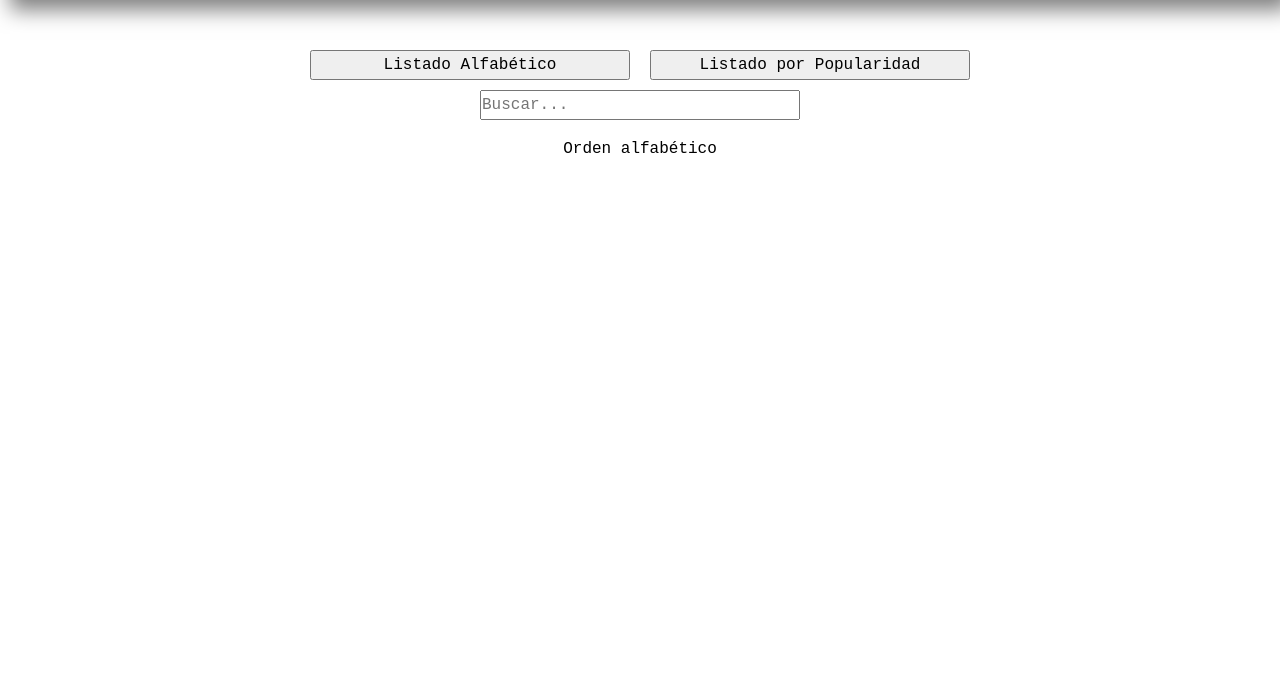
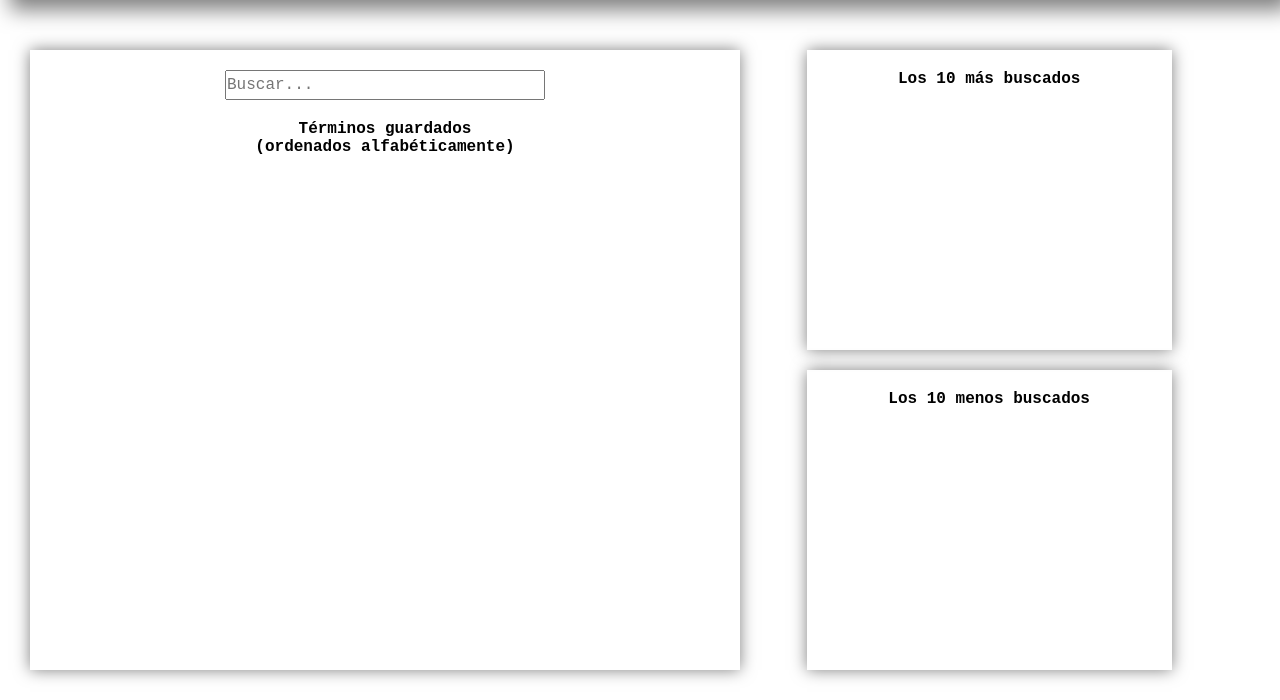
Before and after one commit to spkyluis/Proyecto-Final, a Flask app: page /listaralfa in a window 1280 px wide. Shown: the part 100-800 px from the top of the page. Run offline with Flask 3, Linux system fonts and the light colour scheme; data that the repository does not hold is empty.

Commit message:
listado.html y estilos.css modificados

```diff
--- a/static/estilos/estilos.css
+++ b/static/estilos/estilos.css
@@ -12,7 +12,7 @@
     padding: 0;
 
     top: 0;
-    width: 100vw;
+    width: 100%;
     height: 100px;
     background-color: white;
     display: flex;
@@ -201,15 +201,59 @@ div textarea{
 
 @media screen and (max-width: 767px) {
 
-
-
-
     .cuadro-busqueda{
         /* display: flex; */
         flex-direction: column;
         align-items: center;
+    }
 
-
+    .cuadro-busqueda-listado{
+        grid-column: 1/3;
     }
 
 }
+
+/* ------------------ Página "Listado" ----------------- */
+main {
+    max-width: 1200px;
+}
+
+.contenedor-listado {
+    display: grid;
+    grid-template-columns: 2fr 1fr;
+    justify-content: space-evenly;
+    align-content: center;
+    column-gap: 10px;
+    row-gap: 40px;
+    margin-top: 120px;
+    padding: 20px;
+}
+
+.cuadro-busqueda-listado{
+    width: 90%;
+    height: 100%;
+    box-shadow: 0 0 15px rgba(0, 0, 0, 0.5);
+    display: flex;
+    flex-direction: column;
+    align-items: center;
+    /* text-align: center; */
+    margin: 10px;
+    padding: 10px;
+}
+
+.alto {
+    grid-row: 1 / 3;
+}
+
+.lista-palabras-listado{
+    padding: 20px;
+    height: 150px;
+    overflow: auto;
+}
+
+.cuadro-mensaje-listado{
+    font-size: 12pt;
+    height: 30px;
+    padding: 10px;
+    text-align: center;
+}
--- a/templates/listado.html
+++ b/templates/listado.html
@@ -1,5 +1,6 @@
 <!DOCTYPE html>
 <html lang="es">
+
 <head>
   <meta charset="UTF-8">
   <meta name="viewport" content="width=device-width, initial-scale=1.0">
@@ -15,41 +16,65 @@
 <body>
 
   <header>
-
     <nav class="navbar-index">
-        <a class="logo-nav" href="http://127.0.0.1:5000"><img class="logo-nav" src="{{ url_for('static', filename='img/wikipedia-logo.png') }}" alt=""></a>
+      <a class="logo-nav" href="http://127.0.0.1:5000"><img class="logo-nav"
+          src="{{ url_for('static', filename='img/wikipedia-logo.png') }}" alt=""></a>
     </nav>
-
   </header>
 
-  <div class="contenido-index">
-
-    <div class="cuadro-busqueda">
-      <form action="/listaralfa" method="get">
-        <input type="submit" value="Listado Alfabético">
-      </form>
-      <form action="/listarpopu" method="get">
-        <input type="submit" value="Listado por Popularidad">
-      </form>
-
-    </div>
+  <main>
+    <div class="contenedor-listado">
+      <!-- Listado alfabético -->
+      <!-- Campo de búsqueda -->
+      <div class="cuadro-busqueda-listado alto">
         <div class="campo-busqueda">
           <input type="search" id="campo-busqueda" placeholder="Buscar...">
         </div>
 
-    <div class="cuadro-mensaje">
-      {{mensaje}}
+        <div class="cuadro-mensaje-listado">
+          <h2>Términos guardados</h2>
+          <h2>(ordenados alfabéticamente)</h2>
         </div>
 
-    <div class="lista-palabras">
+        <!-- <form action="/listaralfa" method="get">
+          <input type="submit" value="Listado Alfabético">
+        </form> -->
+
+        <div class="lista-palabras-listado">
           <ul id="lista-palabras">
             <!-- Acá se cargarán las palabras -->
           </ul>
         </div>
+      </div>
 
+      <!-- Listado de las más populares -->
+      <div class="cuadro-busqueda-listado">
+        <div class="cuadro-mensaje-listado">
+          <h2>Los 10 más buscados</h2>
+        </div>
+
+        <div class="lista-palabras-listado">
+          <ul id="lista-palabras">
+            <!-- Acá se cargarán las palabras -->
+          </ul>
+        </div>
+      </div>
+
+      <!-- Listado de las menos populares -->
+      <div class="cuadro-busqueda-listado">
+        <div class="cuadro-mensaje-listado">
+          <h2>Los 10 menos buscados</h2>
+        </div>
+
+        <div class="lista-palabras-listado">
+          <ul id="lista-palabras">
+            <!-- Acá se cargarán las palabras -->
+          </ul>
+        </div>
+      </div>
 
     </div>
-
+  </main>
 
   <script>
     var listaPalabras = {{ lista_palabras | tojson }};  // Carga la lista de palabras que recibe de Python
```
Lines whose indentation alone changed are shown as unchanged.
